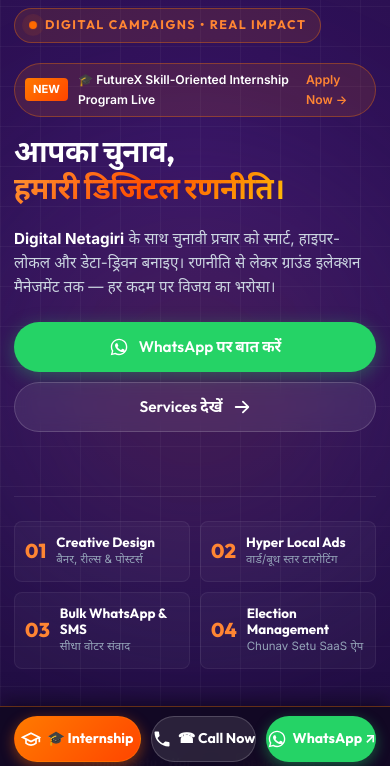
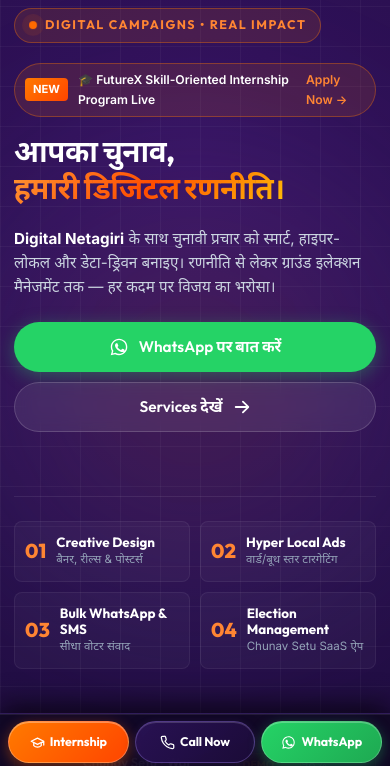
Before and after one commit to ramlalkumawat/DIGINETA, a plain HTML site: page index.html in a window 390 px wide. Shown: the part 74-840 px from the top of the page. Drawn offline with Linux system fonts and the light colour scheme.

Commit message:
Refactor mobile bottom sticky CTA buttons: modern SaaS Call Now & Internship buttons with responsive design

```diff
--- a/index.html
+++ b/index.html
@@ -1219,23 +1219,23 @@
        ======================================================== -->
   <div class="mobile-sticky-bar" id="mobileStickyBar" aria-label="Quick Mobile Actions">
     <a href="/internship" class="mobile-bar-btn btn-internship-bar" id="mobileBarInternshipBtn">
-      <svg viewBox="0 0 24 24" class="btn-icon" fill="none" stroke="currentColor" stroke-width="2">
+      <svg viewBox="0 0 24 24" class="btn-icon" fill="none" stroke="currentColor" stroke-width="2" stroke-linecap="round" stroke-linejoin="round">
         <path d="M22 10v6M2 10l10-5 10 5-10 5z"></path>
         <path d="M6 12v5c3 3 9 3 12 0v-5"></path>
       </svg>
-      <span>🎓 Internship</span>
+      <span>Internship</span>
     </a>
     <a href="tel:+916375983593" class="mobile-bar-btn btn-call" id="mobileBarCallBtn">
-      <svg viewBox="0 0 24 24" class="btn-icon" fill="currentColor">
-        <path d="M6.62 10.79C8.06 13.62 10.38 15.94 13.21 17.38L15.41 15.18C15.69 14.9 16.08 14.82 16.43 14.93C17.55 15.3 18.75 15.5 20 15.5C20.55 15.5 21 15.95 21 16.5V20C21 20.55 20.55 21 20 21C10.61 21 3 13.39 3 4C3 3.45 3.45 3 4 3H7.5C8.05 3 8.5 3.45 8.5 4C8.5 5.25 8.7 6.45 9.07 7.57C9.18 7.92 9.1 8.31 8.82 8.59L6.62 10.79Z"/>
+      <svg viewBox="0 0 24 24" class="btn-icon" fill="none" stroke="currentColor" stroke-width="2" stroke-linecap="round" stroke-linejoin="round">
+        <path d="M22 16.92v3a2 2 0 0 1-2.18 2 19.79 19.79 0 0 1-8.63-3.07 19.5 19.5 0 0 1-6-6 19.79 19.79 0 0 1-3.07-8.67A2 2 0 0 1 4.11 2h3a2 2 0 0 1 2 1.72 12.84 12.84 0 0 0 .7 2.81 2 2 0 0 1-.45 2.11L8.09 9.91a16 16 0 0 0 6 6l1.27-1.27a2 2 0 0 1 2.11-.45 12.84 12.84 0 0 0 2.81.7A2 2 0 0 1 22 16.92z"/>
       </svg>
-      <span>☎ Call Now</span>
+      <span>Call Now</span>
     </a>
     <a href="https://wa.me/916375983593?text=%E0%A4%A8%E0%A4%AE%E0%A4%B8%E0%A5%8D%E0%A4%A4%E0%A5%87%20Digital%20Netagiri%2C%20%E0%A4%AE%E0%A5%81%E0%A4%9D%E0%A5%87%20%E0%A4%9A%E0%A5%81%E0%A4%A8%E0%A4%BE%E0%A4%B5%E0%A5%80%20%E0%A4%A1%E0%A4%BF%E0%A4%9C%E0%A4%BF%E0%A4%9F%E0%A4%B2%20%E0%A4%AA%E0%A5%8D%E0%A4%B0%E0%A4%9A%E0%A4%BE%E0%A4%B0%20%E0%A4%95%E0%A5%87%20%E0%A4%AC%E0%A4%BE%E0%A4%B0%E0%A5%87%20%E0%A4%AE%E0%A5%87%E0%A4%82%20%E0%A4%9C%E0%A4%BE%E0%A4%A8%E0%A4%95%E0%A4%BE%E0%A4%B0%E0%A5%80%20%E0%A4%9A%E0%A4%BE%E0%A4%B9%E0%A4%BF%E0%A4%8F%E0%A5%A4" target="_blank" rel="noopener noreferrer" class="mobile-bar-btn btn-wa" id="mobileBarWhatsAppBtn">
       <svg viewBox="0 0 24 24" class="btn-icon" fill="currentColor">
         <path d="M12.04 2C6.58 2 2.13 6.45 2.13 11.91C2.13 13.66 2.59 15.36 3.45 16.86L2.05 22L7.3 20.62C8.75 21.41 10.38 21.83 12.04 21.83C17.5 21.83 21.95 17.38 21.95 11.92C21.95 9.27 20.92 6.78 19.05 4.91C17.18 3.03 14.69 2 12.04 2ZM12.05 3.67C14.25 3.67 16.31 4.53 17.87 6.09C19.42 7.65 20.28 9.72 20.28 11.92C20.28 16.46 16.59 20.15 12.04 20.15C10.56 20.15 9.11 19.76 7.85 19.01L7.55 18.83L4.43 19.65L5.26 16.61L5.06 16.29C4.24 14.99 3.8 13.47 3.8 11.91C3.81 7.37 7.5 3.67 12.05 3.67ZM8.95 7.42C8.76 7.42 8.46 7.49 8.2 7.77C7.94 8.05 7.21 8.74 7.21 10.14C7.21 11.54 8.23 12.89 8.37 13.08C8.51 13.27 10.37 16.13 13.21 17.36C13.88 17.65 14.41 17.83 14.82 17.96C15.5 18.17 16.12 18.14 16.61 18.07C17.16 17.99 18.29 17.38 18.52 16.73C18.76 16.07 18.76 15.51 18.69 15.39C18.62 15.28 18.43 15.21 18.15 15.07C17.87 14.93 16.49 14.25 16.23 14.16C15.97 14.07 15.79 14.02 15.6 14.3C15.41 14.58 14.88 15.21 14.72 15.39C14.56 15.58 14.39 15.6 14.11 15.46C13.83 15.32 12.94 15.03 11.89 14.09C11.07 13.36 10.51 12.46 10.35 12.18C10.19 11.9 10.33 11.75 10.47 11.61C11.27 10.46 11.23 10.3 11.16 10.16C11.09 10.02 10.53 8.65 10.3 8.09C10.07 7.55 9.84 7.62 9.67 7.61L9.14 7.6C8.95 7.6 8.95 7.42 8.95 7.42Z"/>
       </svg>
-      <span>WhatsApp ↗</span>
+      <span>WhatsApp</span>
     </a>
   </div>
 
--- a/style.css
+++ b/style.css
@@ -2191,57 +2191,108 @@
   position: fixed;
   bottom: 0;
   left: 0;
+  right: 0;
   width: 100%;
-  height: var(--mobile-bar-height);
-  background: rgba(18, 9, 36, 0.96);
-  backdrop-filter: blur(16px);
-  -webkit-backdrop-filter: blur(16px);
-  border-top: 1px solid rgba(255, 122, 0, 0.35);
+  box-sizing: border-box;
+  background: rgba(15, 8, 32, 0.88);
+  backdrop-filter: blur(20px) saturate(180%);
+  -webkit-backdrop-filter: blur(20px) saturate(180%);
+  border-top: 1px solid rgba(139, 92, 246, 0.25);
   z-index: 1000;
   display: flex;
   align-items: center;
   justify-content: space-between;
-  padding: 8px 14px;
-  gap: 10px;
-  box-shadow: 0 -4px 20px rgba(0, 0, 0, 0.5);
+  padding: 8px 12px calc(8px + env(safe-area-inset-bottom, 0px));
+  gap: 8px;
+  box-shadow: 0 -8px 28px rgba(0, 0, 0, 0.65), inset 0 1px 0 rgba(255, 255, 255, 0.08);
 }
 
 .mobile-bar-btn {
-  flex: 1;
-  display: flex;
+  flex: 1 1 0;
+  min-width: 0;
+  display: inline-flex;
   align-items: center;
   justify-content: center;
   gap: 6px;
-  height: 46px;
+  height: 44px;
+  padding: 0 8px;
   border-radius: var(--radius-pill);
   font-family: var(--font-heading);
-  font-size: 0.88rem;
+  font-size: 0.82rem;
   font-weight: 700;
+  letter-spacing: -0.01em;
   text-decoration: none;
-  transition: all 0.2s ease;
   white-space: nowrap;
-}
-
+  box-sizing: border-box;
+  user-select: none;
+  -webkit-tap-highlight-color: transparent;
+  transition: transform 0.18s ease, box-shadow 0.18s ease, background 0.18s ease, border-color 0.18s ease;
+}
+
+.mobile-bar-btn:active {
+  transform: scale(0.96);
+}
+
+.mobile-bar-btn .btn-icon {
+  width: 16px;
+  height: 16px;
+  flex-shrink: 0;
+  display: block;
+}
+
+/* 1. Internship CTA (Primary Orange Identity) */
 .mobile-bar-btn.btn-internship-bar {
-  background: var(--grad-orange);
-  color: #ffffff;
-  box-shadow: 0 4px 14px rgba(255, 106, 0, 0.45);
-  border: 1px solid rgba(255, 122, 0, 0.45);
-  flex: 1.25;
-}
-
+  background: linear-gradient(135deg, #ff7a00 0%, #ff4500 100%);
+  color: #ffffff;
+  border: 1px solid rgba(255, 255, 255, 0.28);
+  box-shadow: 0 4px 14px rgba(255, 106, 0, 0.4), inset 0 1px 0 rgba(255, 255, 255, 0.32);
+}
+
+.mobile-bar-btn.btn-internship-bar:hover {
+  background: linear-gradient(135deg, #ff8a17 0%, #ff5511 100%);
+  box-shadow: 0 6px 18px rgba(255, 106, 0, 0.52), inset 0 1px 0 rgba(255, 255, 255, 0.4);
+  transform: translateY(-1px);
+}
+
+.mobile-bar-btn.btn-internship-bar:active {
+  transform: scale(0.96);
+}
+
+/* 2. Call Now CTA (Refined Dark Translucent / Purple Surface with Glass Border) */
 .mobile-bar-btn.btn-call {
-  background: rgba(255, 255, 255, 0.1);
-  color: #ffffff;
-  border: 1px solid rgba(255, 255, 255, 0.18);
-  flex: 0.85;
-}
-
+  background: linear-gradient(135deg, rgba(46, 20, 92, 0.85) 0%, rgba(28, 12, 58, 0.92) 100%);
+  color: #ffffff;
+  border: 1px solid rgba(167, 139, 250, 0.35);
+  box-shadow: 0 4px 14px rgba(0, 0, 0, 0.38), 0 2px 8px rgba(139, 92, 246, 0.2), inset 0 1px 0 rgba(255, 255, 255, 0.16);
+}
+
+.mobile-bar-btn.btn-call:hover {
+  background: linear-gradient(135deg, rgba(62, 28, 122, 0.92) 0%, rgba(38, 16, 78, 0.96) 100%);
+  border-color: rgba(196, 181, 253, 0.55);
+  box-shadow: 0 6px 18px rgba(139, 92, 246, 0.35), inset 0 1px 0 rgba(255, 255, 255, 0.25);
+  transform: translateY(-1px);
+}
+
+.mobile-bar-btn.btn-call:active {
+  transform: scale(0.96);
+}
+
+/* 3. WhatsApp CTA (Vibrant Green Identity) */
 .mobile-bar-btn.btn-wa {
-  background: var(--wa-green);
-  color: #ffffff;
-  box-shadow: 0 4px 14px rgba(37, 211, 102, 0.4);
-  flex: 1.1;
+  background: linear-gradient(135deg, #25d366 0%, #1ea952 100%);
+  color: #ffffff;
+  border: 1px solid rgba(255, 255, 255, 0.22);
+  box-shadow: 0 4px 14px rgba(37, 211, 102, 0.35), inset 0 1px 0 rgba(255, 255, 255, 0.25);
+}
+
+.mobile-bar-btn.btn-wa:hover {
+  background: linear-gradient(135deg, #2ee071 0%, #22bb5c 100%);
+  box-shadow: 0 6px 18px rgba(37, 211, 102, 0.48), inset 0 1px 0 rgba(255, 255, 255, 0.35);
+  transform: translateY(-1px);
+}
+
+.mobile-bar-btn.btn-wa:active {
+  transform: scale(0.96);
 }
 
 /* Mobile Featured Internship Card in Drawer */
@@ -2317,14 +2368,57 @@
   }
 }
 
-@media (max-width: 380px) {
+@media (max-width: 390px) {
+  .mobile-sticky-bar {
+    padding: 7px 8px calc(7px + env(safe-area-inset-bottom, 0px));
+    gap: 6px;
+  }
+  .mobile-bar-btn {
+    height: 42px;
+    font-size: 0.78rem;
+    gap: 5px;
+    padding: 0 6px;
+  }
+  .mobile-bar-btn .btn-icon {
+    width: 15px;
+    height: 15px;
+  }
+}
+
+@media (max-width: 360px) {
   .brand-sub {
     display: none;
   }
+  .mobile-sticky-bar {
+    padding: 6px 6px calc(6px + env(safe-area-inset-bottom, 0px));
+    gap: 5px;
+  }
   .mobile-bar-btn {
-    font-size: 0.74rem;
-    height: 42px;
+    height: 40px;
+    font-size: 0.72rem;
     gap: 4px;
+    padding: 0 4px;
+  }
+  .mobile-bar-btn .btn-icon {
+    width: 14px;
+    height: 14px;
+  }
+}
+
+@media (max-width: 325px) {
+  .mobile-sticky-bar {
+    padding: 5px 4px calc(5px + env(safe-area-inset-bottom, 0px));
+    gap: 4px;
+  }
+  .mobile-bar-btn {
+    height: 38px;
+    font-size: 0.68rem;
+    gap: 3px;
+    padding: 0 2px;
+  }
+  .mobile-bar-btn .btn-icon {
+    width: 13px;
+    height: 13px;
   }
 }
 
```
